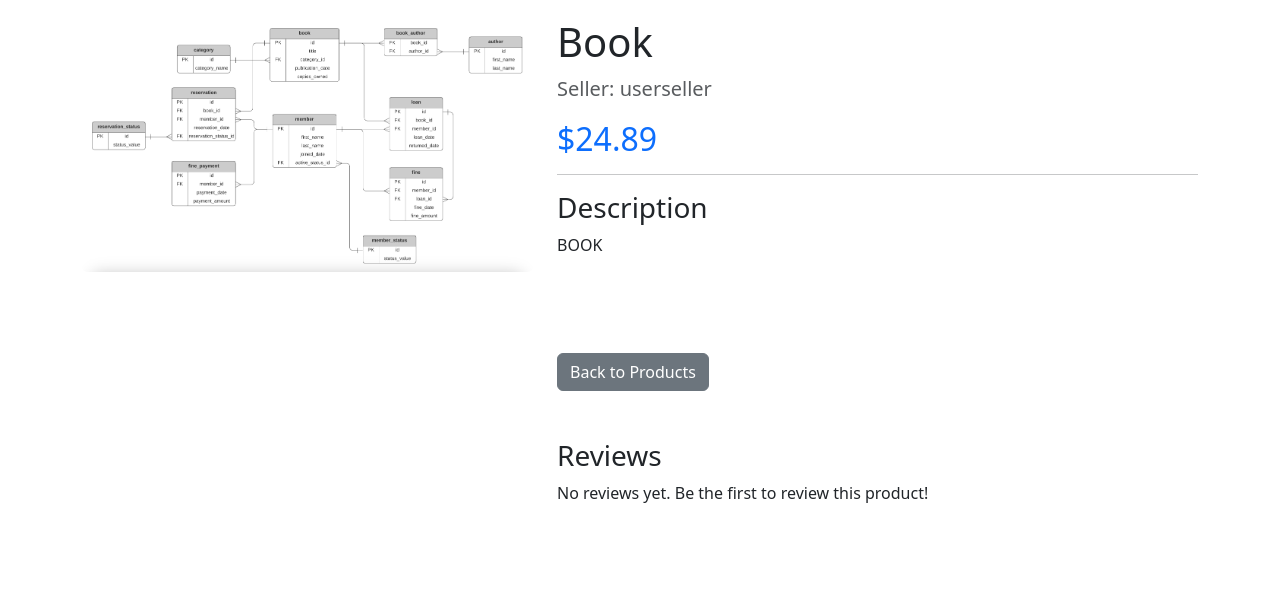
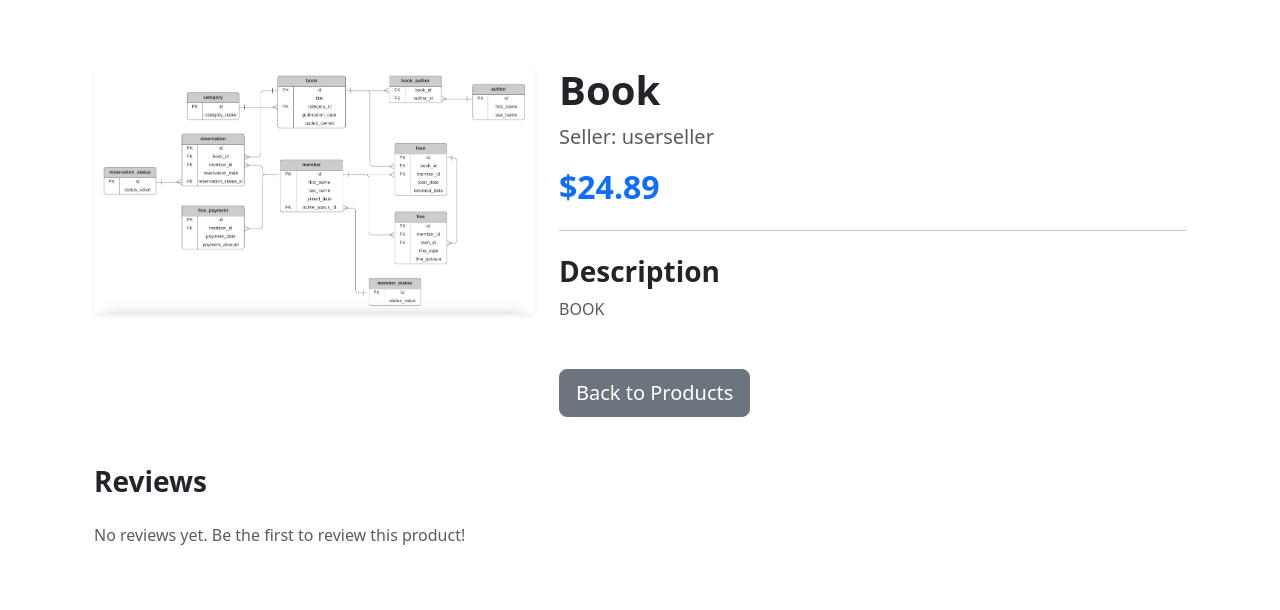
Before and after one commit to nikitamasal9/ShopSense-AI-Powered-Review-Insights, a Django app: page /products/detail/2/ in a window 1280 px wide. Shown: the part 76-686 px from the top of the page. Run offline with Django 5.2, Linux system fonts and the light colour scheme; data comes from the database, SQL or seed files in the repository; tables that the repository leaves empty hold one stand-in row (values such as "Sample post").

Commit message:
detail UI enhancement

```diff
--- a/shopsense/products/templates/products/product_detail.html
+++ b/shopsense/products/templates/products/product_detail.html
@@ -3,47 +3,62 @@
 {% block title %}{{ product.name }}{% endblock %}
 
 {% block content %}
+<div class="container py-5">
     <div class="row">
+        <!-- Product Image Section -->
         <div class="col-md-5">
             {% if product.image %}
-        <img src="{{ product.image.url }}" class="img-fluid rounded" alt="{{ product.name }}">
+            <img src="{{ product.image.url }}" class="img-fluid rounded shadow-sm" alt="{{ product.name }}">
             {% else %}
-        <div class="bg-light rounded d-flex align-items-center justify-content-center" style="height: 300px;">
+            <div class="bg-light rounded d-flex align-items-center justify-content-center shadow-sm" style="height: 300px;">
                 <span class="text-muted">No image</span>
             </div>
             {% endif %}
         </div>
+
+        <!-- Product Details Section -->
         <div class="col-md-7">
-        <h1>{{ product.name }}</h1>
-        <p class="lead text-muted">Seller: {{ product.seller.username }}</p>
-        <h2 class="text-primary">${{ product.price }}</h2>
-        <hr>
-        <h3>Description</h3>
-        <p>{{ product.description }}</p>
+            <h1 class="fw-bold">{{ product.name }}</h1>
+            <p class="lead text-muted"><i class="bi bi-person-circle"></i> Seller: <strong>{{ product.seller.username }}</strong></p>
+            <h2 class="text-primary fw-bold"><i class="bi bi-currency-dollar"></i> ${{ product.price }}</h2>
+            <hr class="my-4">
+            <h3 class="fw-bold"><i class="bi bi-info-circle"></i> Description</h3>
+            <p class="text-muted">{{ product.description }}</p>
+
+            <!-- Action Buttons -->
             <div class="mt-4">
-            <!-- Button for adding to cart could go here in a future update -->
                 {% if user.is_authenticated and not user.is_seller %}
-            <form method="post" action="{% url 'cart:add_to_cart' product.id %}">
+                <form method="post" action="{% url 'cart:add_to_cart' product.id %}" class="mb-3">
                     {% csrf_token %}
-                <button type="submit" class="btn btn-primary">Add to Cart</button> <br>
+                    <button type="submit" class="btn btn-primary btn-lg">
+                        <i class="bi bi-cart-plus"></i> Add to Cart
+                    </button>
                 </form>
                 {% endif %}
 
-            <br>
                 {% if has_purchased %}
-            <a href="{% url 'products:add_review' product.id %}" class="btn btn-primary">Add Review</a>
+                <a href="{% url 'products:add_review' product.id %}" class="btn btn-primary btn-lg mb-3">
+                    <i class="bi bi-pencil-square"></i> Add Review
+                </a>
                 {% endif %}
                 <br>
-           <br>
-            <a href="{% url 'products:product_list' %}" class="btn btn-secondary">Back to Products</a>
+
+                <a href="{% url 'products:product_list' %}" class="btn btn-secondary btn-lg">
+                    <i class="bi bi-arrow-left-circle"></i> Back to Products
+                </a>
+            </div>
+        </div>
     </div>
 
+    <!-- Reviews Section -->
     <div class="mt-5">
-            <h3>Reviews</h3>
+        <h3 class="fw-bold"><i class="bi bi-star"></i> Reviews</h3>
+        <div class="mt-4">
             {% for review in product.reviews.all %}
-                <div class="review">
-                    <strong>{{ review.user.username }}</strong> - {{ review.created_at|date:"F j, Y" }}
-                    <p class="mb-1">
+            <div class="review mb-4 p-3 border rounded shadow-sm">
+                <strong class="d-block mb-2"><i class="bi bi-person-fill"></i> {{ review.user.username }}</strong>
+                <span class="text-muted small">{{ review.created_at|date:"F j, Y" }}</span>
+                <p class="mb-1 star-rating">
                     Rating:
                     {% for i in "12345" %}
                         {% if forloop.counter <= review.rating %}
@@ -53,19 +68,44 @@
                         {% endif %}
                     {% endfor %}
                 </p>
-                    <p>{{ review.comment }}</p>
+                <p class="text-muted">{{ review.comment }}</p>
             </div>
             {% empty %}
-                <p>No reviews yet. Be the first to review this product!</p>
+            <p class="text-muted">No reviews yet. Be the first to review this product!</p>
             {% endfor %}
-
-
+        </div>
     </div>
 </div>
 {% endblock %}
 
+<!-- Custom CSS -->
 <style>
+    .container {
+        max-width: 900px;
+    }
+
+    .btn-lg {
+        padding: 0.75rem 1.5rem;
+        font-size: 1rem;
+    }
+
     .star-rating {
         font-size: 1.2rem;
     }
+
+    .review {
+        background-color: #f8f9fa;
+    }
+
+    hr {
+        border-top: 1px solid #ddd;
+    }
+
+    h1, h2, h3 {
+        line-height: 1.5;
+    }
+
+    .shadow-sm {
+        box-shadow: 0 0.125rem 0.25rem rgba(0, 0, 0, 0.075);
+    }
 </style>
```
Lines whose indentation alone changed are shown as unchanged.
